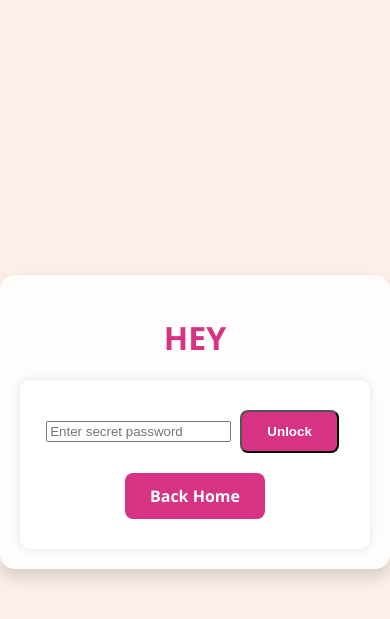
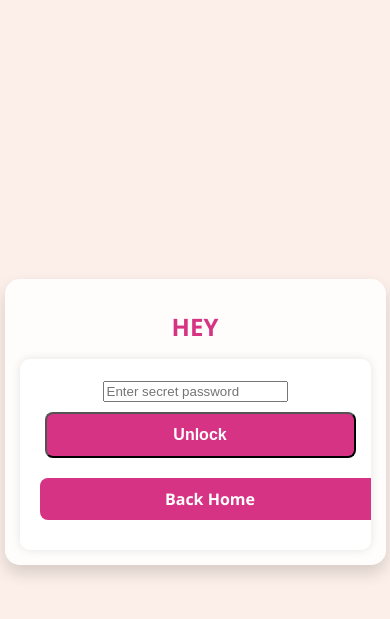
Before and after one commit to YUNAABI/birthday-app, a Flask app: template templates/day20.html in a window 390 px wide. Shown: the top 619 px of the page. Run offline with Flask 3, Linux system fonts and the light colour scheme; the template is opened without the code that fills it, so the values that code supplies are empty.

Commit message:
Initial commit

```diff
--- a/static/style.css
+++ b/static/style.css
@@ -57,3 +57,38 @@ p {
   border-radius: 10px;
   box-shadow: 0 0 10px rgba(0,0,0,0.1);
 }
+@media (max-width: 768px) {
+    .container {
+        width: 90%;
+        padding: 15px;
+        font-size: 16px;
+    }
+
+    h1, h2 {
+        font-size: 1.5rem;
+        text-align: center;
+    }
+
+    p {
+        font-size: 1rem;
+        line-height: 1.5;
+    }
+
+    img {
+        max-width: 100%;
+        height: auto;
+    }
+
+    button, a.button {
+        font-size: 1rem;
+        padding: 10px 15px;
+        width: 100%;
+        display: block;
+        margin: 10px 0;
+    }
+
+    nav, .nav-buttons {
+        flex-direction: column;
+        align-items: center;
+    }
+}
--- a/templates/day20.html
+++ b/templates/day20.html
@@ -1,6 +1,8 @@
 <!DOCTYPE html>
 <html>
 <head>
+  <meta name="viewport" content="width=device-width, initial-scale=1.0">
+
   <title>Day 20 </title>
   <link rel="stylesheet" href="{{ url_for('static', filename='style.css') }}">
 </head>
--- a/templates/index.html
+++ b/templates/index.html
@@ -1,6 +1,8 @@
 <!DOCTYPE html>
 <html>
 <head>
+  <meta name="viewport" content="width=device-width, initial-scale=1.0">
+
   <title>Birthday Countdown</title>
   <link rel="stylesheet" href="{{ url_for('static', filename='style.css') }}">
 </head>
--- a/templates/letter.html
+++ b/templates/letter.html
@@ -1,6 +1,8 @@
 <!DOCTYPE html>
 <html>
 <head>
+  <meta name="viewport" content="width=device-width, initial-scale=1.0">
+
   <title>Letter {{ letter }}</title>
   <link rel="stylesheet" href="{{ url_for('static', filename='style.css') }}">
 </head>
--- a/templates/message.html
+++ b/templates/message.html
@@ -1,6 +1,8 @@
 <!DOCTYPE html>
 <html lang="en">
 <head>
+    <meta name="viewport" content="width=device-width, initial-scale=1.0">
+
     <meta charset="UTF-8">
     <title>Daily Letters</title>
     <link rel="stylesheet" href="{{ url_for('static', filename='style.css') }}">
```
